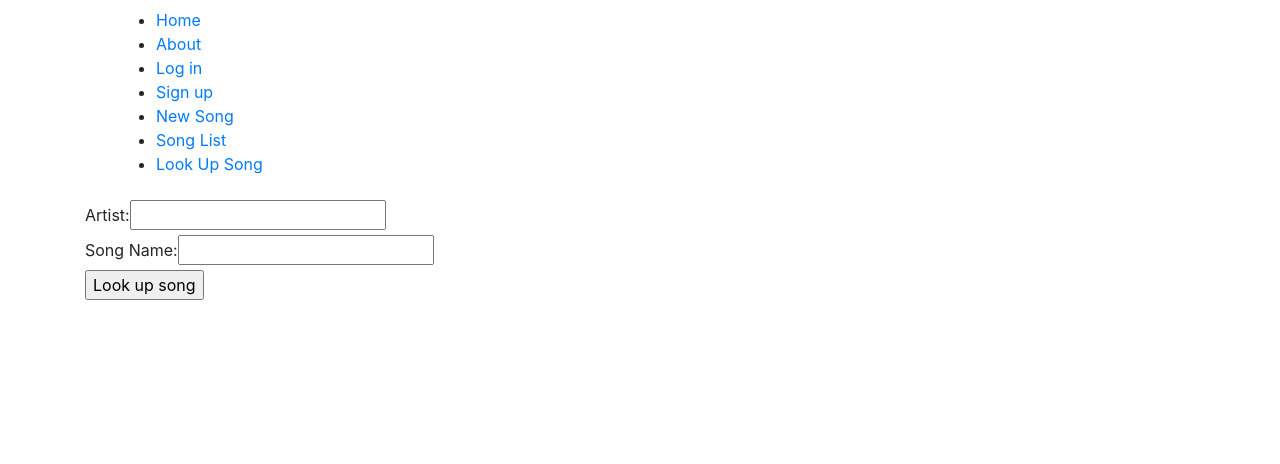
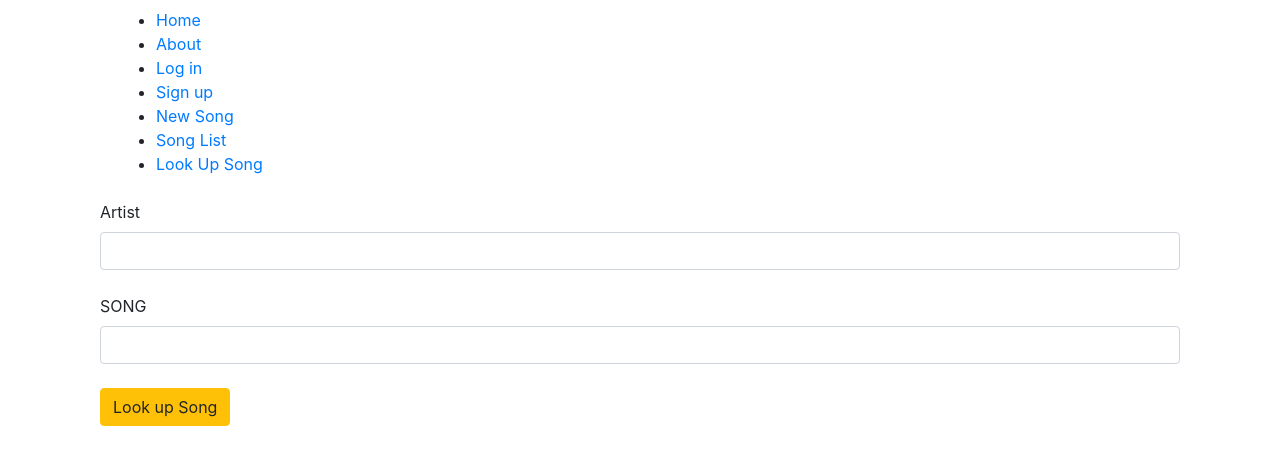
Before and after one commit to trungpham10/CarrieOKey, a React (Create React App) app in the folder CO_Front_End/carrieokey/: page /songLookUp in a window 1280 px wide. Shown: the top 464 px of the page. Built offline with nearby package versions, Linux system fonts and the light colour scheme.

Commit message:
done styling for songlookup page and api render component

```diff
--- a/CO_Front_End/carrieokey/src/components/ApiRender.jsx
+++ b/CO_Front_End/carrieokey/src/components/ApiRender.jsx
@@ -9,12 +9,12 @@ export default class ApiRender extends Component {
                   <h3>Results not found</h3>
                   ) : (
 
-                   <ul>
-                         <h5>SONG</h5>
+                   <ul style={{ 'list-style-type': 'none'}}>
+                         <h5 style={{'textDecoration': 'underline'}}>SONG</h5>
                           <li>{this.props.songs.result.track.name}</li>
-                        <h5>ARTIST</h5>
+                        <h5 style={{'textDecoration': 'underline'}}>ARTIST</h5>
                           <li>{this.props.songs.result.artist.name}</li>
-                        <h5>LYRICS</h5>
+                        <h5 style={{'textDecoration': 'underline'}}>LYRICS</h5>
                          <li>{this.props.songs.result.track.text}</li>
                    </ul>
 
--- a/CO_Front_End/carrieokey/src/components/NewSongForm.jsx
+++ b/CO_Front_End/carrieokey/src/components/NewSongForm.jsx
@@ -1,5 +1,6 @@
 import React, { Component } from 'react'
 import Container from "react-bootstrap/Container"
+
 
 const baseUrl = 'http://localhost:3003'
 export default class NewSongForm extends Component {
--- a/CO_Front_End/carrieokey/src/components/SongLookUp.jsx
+++ b/CO_Front_End/carrieokey/src/components/SongLookUp.jsx
@@ -1,5 +1,8 @@
-import React, { Component } from 'react'
-import ApiRender from './ApiRender'
+import React, { Component } from 'react';
+import ApiRender from './ApiRender';
+import Container from "react-bootstrap/Container";
+import Button from "react-bootstrap/Button";
+import Form from "react-bootstrap/Form";
 
 
 export default class SongLookUp extends Component {
@@ -45,25 +48,34 @@ export default class SongLookUp extends Component {
     render() {
         // console.log(this.state.songs)
         return (
+            <Container>
             <div>
 
-                <form onSubmit={this.handleSubmit}>
+                <Form onSubmit={this.handleSubmit}>
+                <Form.Group>
+                <Form.Label>Artist</Form.Label>
+                <Form.Control
 
-                    <label htmlFor="artist">Artist:</label>
+                   type="text" id="artist" value={this.state.artist} onChange={this.handleChange}
+                   />
+                   <br />
+                   <Form.Label>SONG</Form.Label>
+            <Form.Control
 
-                    <input type="text" id="artist" value={this.state.artist} onChange={this.handleChange} ></input><br></br>
+                    type="text" id="songName" value={this.state.songName} onChange={this.handleChange}
+                    />
+            <br />
 
-                    <label htmlFor="songName" >Song Name:</label>
+                    <Button type="submit" variant="warning">Look up Song</Button>
+                    </Form.Group>
+                </Form>
 
-                    <input type="text" id="songName" value={this.state.songName} onChange={this.handleChange}></input><br></br>
-
-                    <input type="submit" value="Look up song" />
-                </form>
                {this.state.songs
                ? < ApiRender songs={this.state.songs}/>
                : null
                }
             </div>
+            </Container>
         )
 
     }
```
